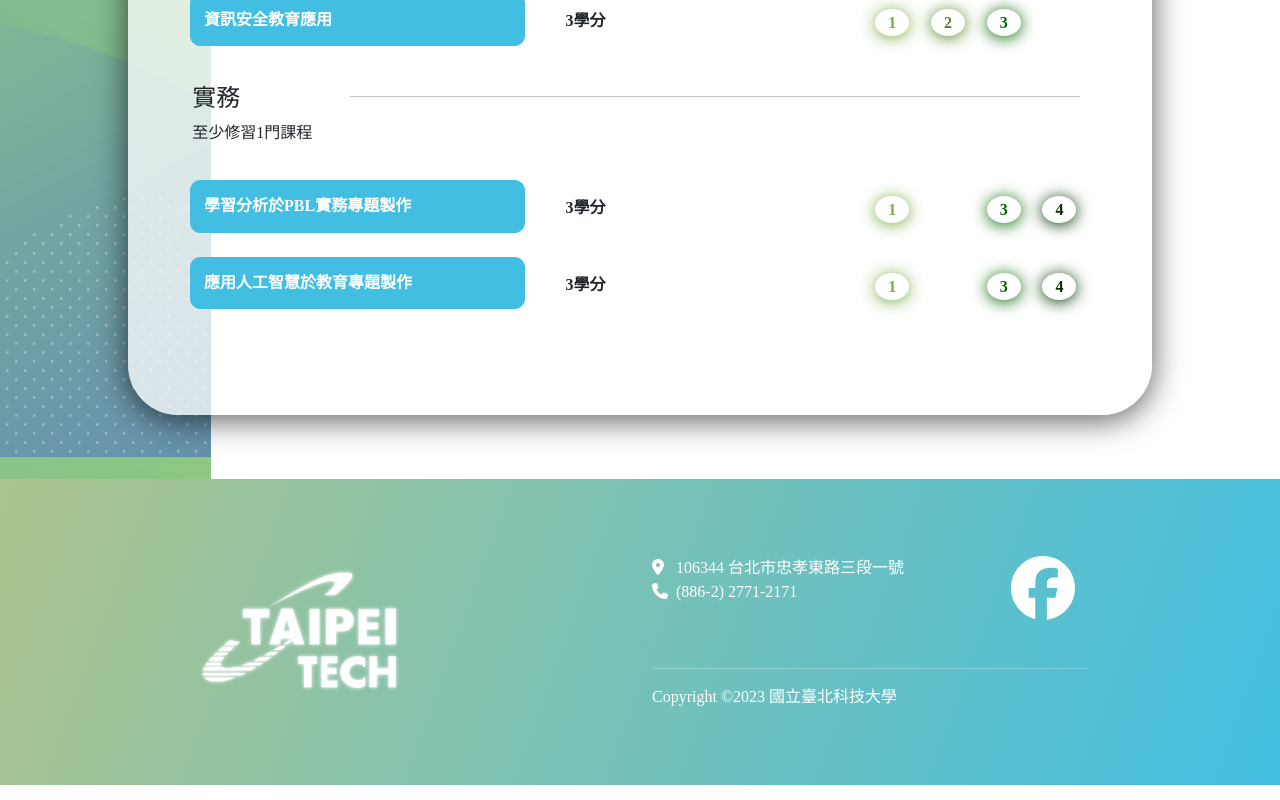
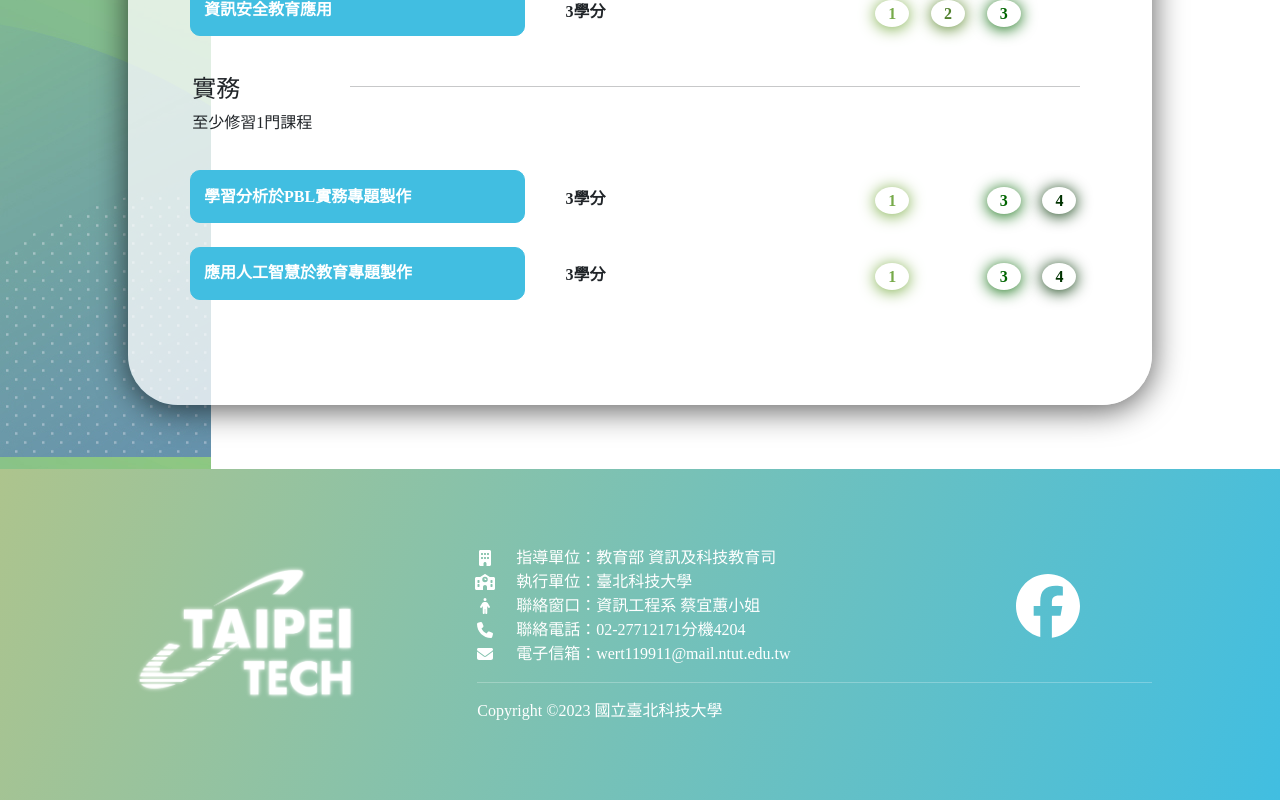
Before and after one commit to KatoToyoki/course_map, a React (Create React App) app: page /map in a window 1280 px wide. Shown: the part 1391-2191 px from the top of the page. Built offline with nearby package versions, Linux system fonts and the light colour scheme.

Commit message:
modify footer

```diff
--- a/src/css/style.css
+++ b/src/css/style.css
@@ -124,7 +124,7 @@ li {
 }
 
 .footer_bg {
-    padding: 15%;
+    padding: 10%;
     padding-top: 6%;
     padding-bottom: 6%;
     color: white;
--- a/src/pages/Layout.js
+++ b/src/pages/Layout.js
@@ -2,7 +2,7 @@ import { Nav, Navbar, NavDropdown, Row, Col } from 'react-bootstrap';
 import { Outlet } from 'react-router-dom';
 import { FontAwesomeIcon } from '@fortawesome/react-fontawesome';
 import { faLocationDot } from "@fortawesome/free-solid-svg-icons";
-import { faPhone } from "@fortawesome/free-solid-svg-icons";
+import { faPhone, faBuilding, faSchool, faPerson, faEnvelope } from "@fortawesome/free-solid-svg-icons";
 import { faFacebook } from "@fortawesome/free-brands-svg-icons"
 
 import 'bootstrap/dist/css/bootstrap.min.css';
@@ -39,40 +39,67 @@ export default function Layout() {
             <footer>
                 <div className='footer_bg'>
                     <Row>
-                        <Col sm={12} md={6} className='center'>
+                        <Col sm={12} md={3} className='center'>
                             <div>
-                                <img src={logo} alt="logo" width="50%"></img>
+                                <img src={logo} alt="logo" width="100%"></img>
                             </div>
                         </Col>
-                        <Col sm={12} md={6}>
+                        <Col sm={1}></Col>
+                        <Col sm={12} md={8}>
                             <Row>
-                                <Col sm={9}>
-                                    <span>
-                                        <FontAwesomeIcon icon={faLocationDot} />
-                                        &nbsp;&nbsp;
-                                        106344 台北市忠孝東路三段一號<br />
-                                    </span>
+                                <Col sm={8}>
+                                    <Row>
+                                        <Col xs={1} className="center">
+                                            <FontAwesomeIcon icon={faBuilding} />
+                                        </Col>
+                                        <Col xs={11}>
+                                            指導單位：教育部 資訊及科技教育司<br />
+                                        </Col>
 
-                                    <span>
-                                        <FontAwesomeIcon icon={faPhone} />
-                                        &nbsp;
-                                        (886-2) 2771-2171<br /><br />
-                                    </span>
+                                        <Col xs={1} className="center">
+                                            <FontAwesomeIcon icon={faSchool} />
+                                        </Col>
+                                        <Col xs={11}>
+                                            執行單位：臺北科技大學<br />
+                                        </Col>
+
+                                        <Col xs={1} className="center">
+                                            <FontAwesomeIcon icon={faPerson} />
+                                        </Col>
+                                        <Col xs={11}>
+                                            聯絡窗口：資訊工程系 蔡宜蕙小姐<br />
+                                        </Col>
+
+                                        <Col xs={1} className="center">
+                                            <FontAwesomeIcon icon={faPhone} />
+                                        </Col>
+                                        <Col xs={11}>
+                                            聯絡電話：02-27712171分機4204<br />
+                                        </Col>
+
+                                        <Col xs={1} className="center">
+                                            <FontAwesomeIcon icon={faEnvelope} />
+                                        </Col>
+                                        <Col xs={11}>
+                                            電子信箱：wert119911@mail.ntut.edu.tw<br />
+                                        </Col>
+                                    </Row>
+
                                 </Col>
-                                <Col sm={3}>
-                                    <span className='pointer center'>
+                                <Col sm={4} className='center inside'>
+                                    <span className='pointer'>
                                         <a href="https://www.facebook.com/profile.php?id=100089037155805" className='facebook'>
                                             <FontAwesomeIcon icon={faFacebook} size="4x" />
                                         </a>
                                     </span>
                                 </Col>
                             </Row>
-                            <br /><hr />
+                            <hr />
                             Copyright ©2023 國立臺北科技大學
                         </Col>
                     </Row>
                 </div>
-            </footer>
+            </footer >
         </div >
     )
 }
--- a/src/pages/Map.js
+++ b/src/pages/Map.js
@@ -11,12 +11,12 @@ export default function Map() {
         <div className="map_bg">
             <div className="map_container">
                 <div className="map_content">
-                    <h1>
+                    <h2 className="blue_word">
                         課程資訊
-                    </h1>
+                    </h2>
                     <p>通過本微學程，最低應修10學分</p>
 
-                    <h5 className="blue_word"><b>核心能力</b></h5>
+                    <h5 className="yellow_word"><b>核心能力</b></h5>
                     <p>
                         教育大數據微學程主要會以四大核心能力作為培育重點，
                         同學們可以透過知識地圖看到該課程重點培育知能，選擇適合自己的課程。
```
